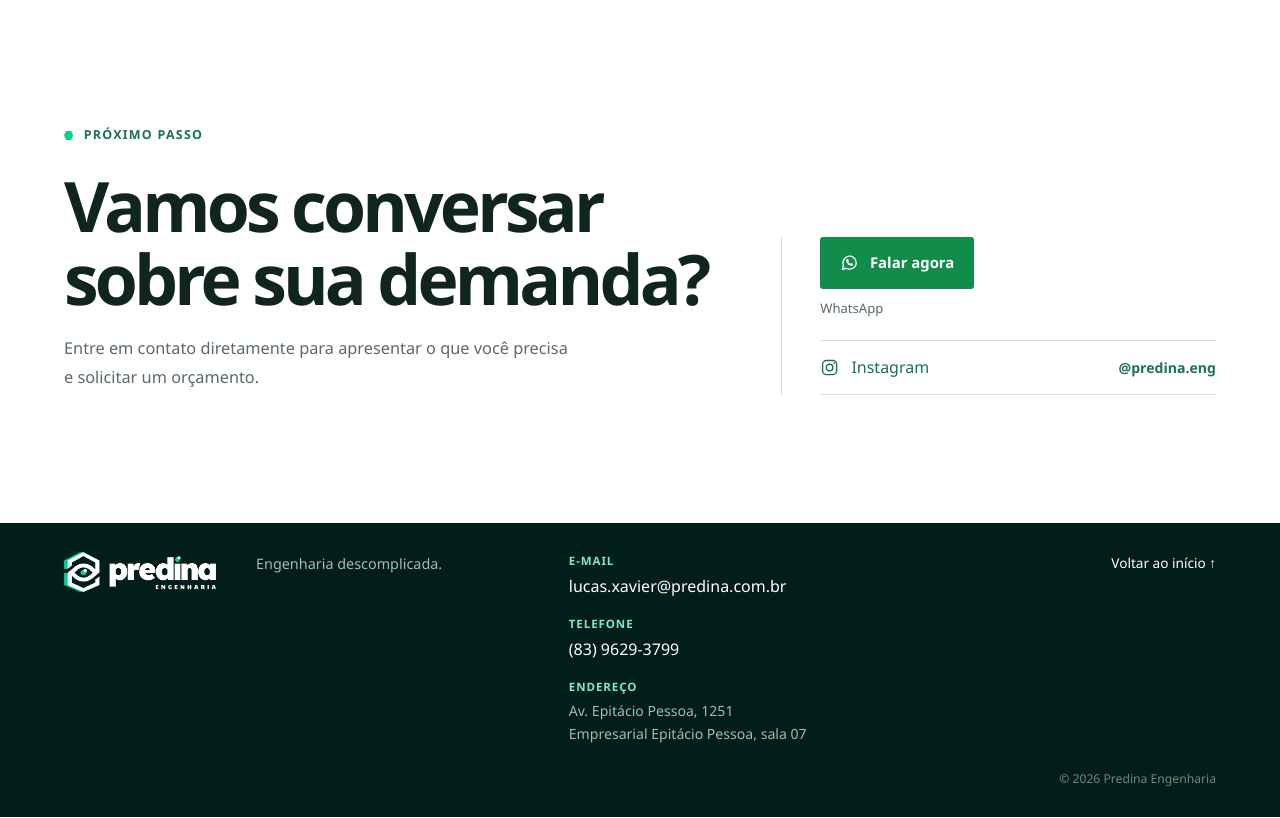
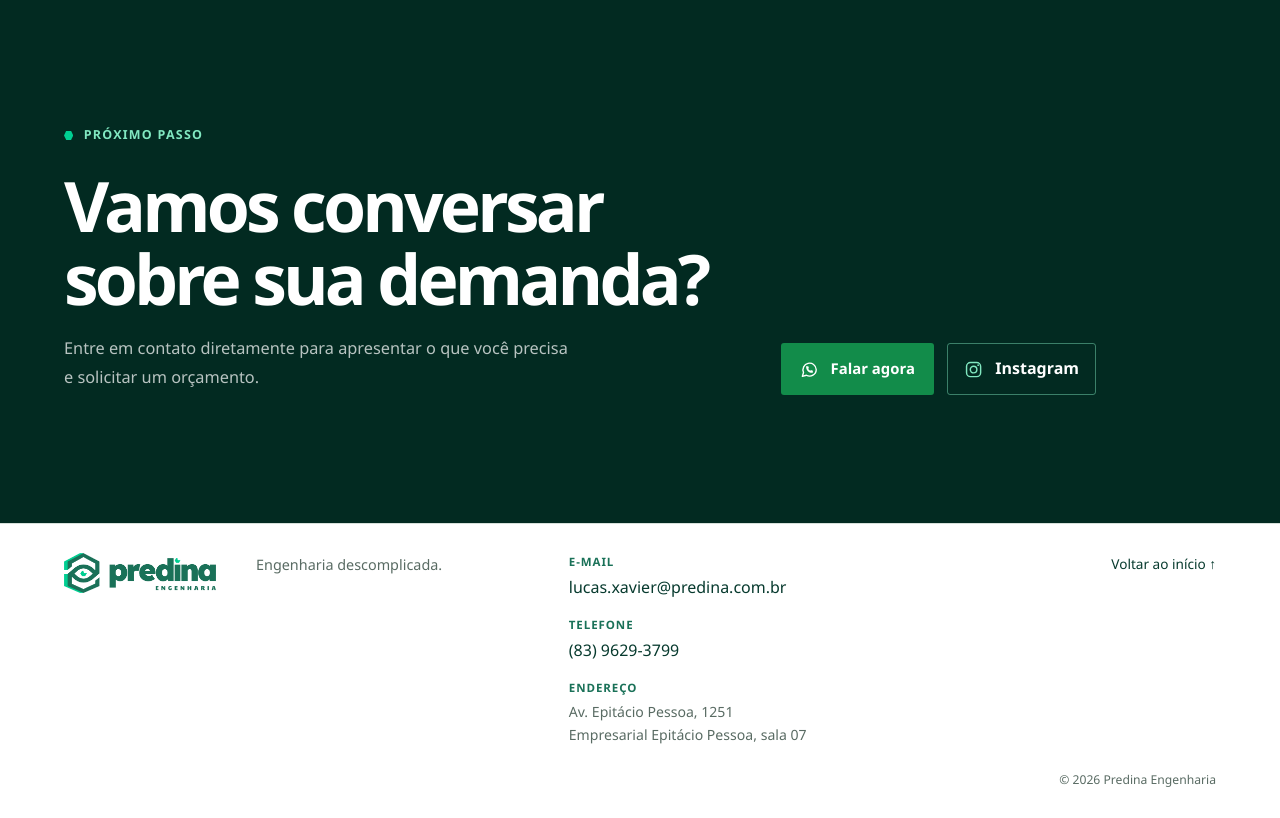
Before and after one commit to lucaasaragao/Predina_Engenharia, a plain HTML site: page index.html in a window 1280 px wide. Shown: the part 3340-4158 px from the top of the page. Drawn offline with Linux system fonts and the light colour scheme.

Commit message:
Restyle contact and footer sections

```diff
--- a/css/styles.css
+++ b/css/styles.css
@@ -117,23 +117,22 @@ h1, h2, h3, p { margin-top: 0; }
 .values-list dd { margin: 0; color: rgba(255,255,255,.67); font-size: .9rem; }
 .values-mark { position: absolute; right: -.1em; bottom: -.44em; color: rgba(0,207,146,.08); font-size: 17rem; font-weight: 800; letter-spacing: -.13em; line-height: 1; pointer-events: none; }
 
-.contact { background: var(--white); }
+.contact { color: var(--white); background: var(--green-950); }
 .contact-layout { display: grid; grid-template-columns: 1fr; gap: 2.5rem; align-items: end; }
+.contact .eyebrow { color: var(--green-300); }
 .contact h2 { margin-bottom: 1.25rem; }
-.contact .section-intro { max-width: 32rem; }
-.contact-details { display: flex; flex-direction: column; align-items: flex-start; padding-left: 0; border-left: 0; }
-.contact-label { margin-bottom: 1.35rem; color: var(--muted); font-size: .82rem; }
-.contact-social { display: flex; justify-content: space-between; gap: 2rem; width: 100%; padding: .85rem 0; border-top: 1px solid var(--line); border-bottom: 1px solid var(--line); font-weight: 650; text-decoration: none; }
-.contact-social span { color: var(--green-800); font-weight: 500; }
-.contact-details .button { margin-top: 1.4rem; }
+.contact .section-intro { max-width: 32rem; color: rgba(255,255,255,.72); }
+.contact-details { display: flex; flex-direction: row; flex-wrap: wrap; align-items: center; gap: .8rem; padding-left: 0; border-left: 0; }
+.contact-social { display: inline-flex; justify-content: flex-start; align-items: center; gap: .65rem; width: auto; min-height: 3.25rem; padding: .72rem 1rem; border: 1px solid rgba(129,232,193,.45); border-radius: 3px; color: var(--white); font-weight: 650; text-decoration: none; transition: background-color .18s ease, border-color .18s ease; }
+.contact-social span { color: var(--white); font-weight: 650; }
 
-.site-footer { color: rgba(255,255,255,.68); background: #011e18; }
+.site-footer { color: var(--muted); background: var(--white); border-top: 1px solid var(--line); }
 .footer-inner { min-height: 8rem; display: grid; grid-template-columns: 1fr auto; align-items: center; gap: 1rem; padding-block: 1.8rem; }
 .brand--footer { width: 9rem; }
 .footer-inner p { grid-column: 1 / -1; grid-row: 2; margin: 0; font-size: .9rem; }
-.back-to-top { grid-column: 2; grid-row: 1; color: var(--white); font-size: .85rem; text-decoration: none; }
-.back-to-top:hover { color: var(--green-300); }
-.footer-inner small { grid-column: 1 / -1; justify-self: start; color: rgba(255,255,255,.46); font-size: .76rem; }
+.back-to-top { grid-column: 2; grid-row: 1; color: var(--green-900); font-size: .85rem; text-decoration: none; }
+.back-to-top:hover { color: var(--green-800); }
+.footer-inner small { grid-column: 1 / -1; justify-self: start; color: var(--muted); font-size: .76rem; }
 
 @media (min-width: 480px) {
   .client-grid { grid-template-columns: repeat(3, minmax(0, 1fr)); }
@@ -170,7 +169,7 @@ h1, h2, h3, p { margin-top: 0; }
   .values-panel { padding: clamp(1.5rem, 4vw, 3rem); }
   .values-list div { grid-template-columns: minmax(9rem, .8fr) 1.2fr; gap: 1.4rem; }
   .contact-layout { grid-template-columns: minmax(0, 1.2fr) minmax(18rem, .8fr); gap: 4rem; }
-  .contact-details { padding-left: clamp(0rem, 3vw, 2.5rem); border-left: 1px solid var(--line); }
+  .contact-details { padding-left: 0; border-left: 0; }
   .footer-inner { grid-template-columns: 11rem 1fr auto; gap: 1.5rem 2rem; }
   .brand--footer { width: 9.5rem; }
   .footer-inner p { grid-column: auto; grid-row: auto; }
@@ -188,11 +187,9 @@ h1, h2, h3, p { margin-top: 0; }
 .service-tags li::after { position: absolute; top: 50%; left: .96rem; width: .26rem; height: .45rem; border-right: 2px solid var(--green-950); border-bottom: 2px solid var(--green-950); content: ""; transform: translateY(-65%) rotate(45deg); }
 
 .contact-details > .button { margin-top: 0; }
-.contact-details > .contact-label { margin-top: .55rem; }
 .contact-social { justify-content: flex-start; align-items: center; gap: .75rem; transition: color .18s ease; }
-.contact-social:hover { color: var(--green-800); }
-.contact-social .brand-icon { color: var(--green-800); }
-.contact-social strong { margin-left: auto; color: var(--green-800); font-size: .88rem; font-weight: 650; }
+.contact-social:hover { color: var(--white); border-color: var(--green-300); background: rgba(255,255,255,.08); }
+.contact-social .brand-icon { color: var(--green-300); }
 
 .technical-diagram { animation: diagram-drift 18s ease-in-out infinite alternate; }
 @keyframes diagram-drift {
@@ -213,10 +210,10 @@ h1, h2, h3, p { margin-top: 0; }
 .footer-inner p, .back-to-top, .footer-inner small { grid-column: auto; grid-row: auto; justify-self: start; }
 .footer-contact { display: grid; gap: 1rem; }
 .footer-contact-item { display: grid; gap: .2rem; }
-.footer-contact-item > span { color: var(--green-300); font-size: .72rem; font-weight: 750; letter-spacing: .08em; text-transform: uppercase; }
-.footer-contact-item a { color: var(--white); text-decoration: none; }
-.footer-contact-item a:hover, .back-to-top:hover { color: var(--green-300); }
-.footer-contact-item address { color: rgba(255,255,255,.68); font-size: .88rem; font-style: normal; line-height: 1.6; }
+.footer-contact-item > span { color: var(--green-800); font-size: .72rem; font-weight: 750; letter-spacing: .08em; text-transform: uppercase; }
+.footer-contact-item a { color: var(--green-900); text-decoration: none; }
+.footer-contact-item a:hover, .back-to-top:hover { color: var(--green-800); }
+.footer-contact-item address { color: var(--muted); font-size: .88rem; font-style: normal; line-height: 1.6; }
 @media (min-width: 800px) {
   .footer-inner { grid-template-columns: 10rem minmax(8rem, .55fr) minmax(16rem, 1fr) auto; align-items: start; }
   .footer-inner small { grid-column: 1 / -1; justify-self: end; }
--- a/index.html
+++ b/index.html
@@ -191,8 +191,7 @@
         </div>
         <div class="contact-details" data-reveal="from-right">
           <a class="button button--whatsapp" href="https://wa.me/558396293799?text=Ol%C3%A1%21%20Gostaria%20de%20conversar%20sobre%20um%20or%C3%A7amento%20com%20a%20Predina%20Engenharia." target="_blank" rel="noopener noreferrer"><svg class="brand-icon" viewBox="0 0 24 24" aria-hidden="true"><path d="M20.3 11.8a8.3 8.3 0 0 1-12.3 7.3L3 20.4l1.4-4.8a8.3 8.3 0 1 1 15.9-3.8Z" fill="none" stroke="currentColor" stroke-width="1.7" stroke-linejoin="round"/><path d="M8.2 7.6c-.3 0-.6.3-.6.7 0 4.3 3.5 7.8 7.8 7.8.4 0 .7-.3.7-.7v-1.6c0-.3-.2-.5-.5-.6l-1.6-.5c-.3-.1-.5 0-.7.3l-.4.6a8 8 0 0 1-2.7-2.7l.6-.4c.2-.2.3-.5.2-.7l-.5-1.6c-.1-.3-.3-.5-.6-.5H8.2Z" fill="currentColor"/></svg><span>Falar agora</span></a>
-          <span class="contact-label">WhatsApp</span>
-          <a class="contact-social" href="https://www.instagram.com/predina.eng/" target="_blank" rel="noopener noreferrer"><svg class="brand-icon" viewBox="0 0 24 24" aria-hidden="true"><rect x="3.2" y="3.2" width="17.6" height="17.6" rx="5" fill="none" stroke="currentColor" stroke-width="1.8"/><circle cx="12" cy="12" r="4.1" fill="none" stroke="currentColor" stroke-width="1.8"/><circle cx="17.7" cy="6.5" r="1.1" fill="currentColor"/></svg><span>Instagram</span><strong>@predina.eng</strong></a>
+          <a class="contact-social" href="https://www.instagram.com/predina.eng/" target="_blank" rel="noopener noreferrer"><svg class="brand-icon" viewBox="0 0 24 24" aria-hidden="true"><rect x="3.2" y="3.2" width="17.6" height="17.6" rx="5" fill="none" stroke="currentColor" stroke-width="1.8"/><circle cx="12" cy="12" r="4.1" fill="none" stroke="currentColor" stroke-width="1.8"/><circle cx="17.7" cy="6.5" r="1.1" fill="currentColor"/></svg><span>Instagram</span></a>
         </div>
       </div>
     </section>
@@ -201,7 +200,7 @@
   <footer class="site-footer">
     <div class="container footer-inner">
       <a class="brand brand--footer" href="#inicio" aria-label="Predina Engenharia, voltar ao início">
-        <img src="assets/images/predina-logo-light.png" width="1199" height="314" alt="Predina Engenharia">
+        <img src="assets/images/predina-logo-dark.png" width="1199" height="314" alt="Predina Engenharia">
       </a>
       <p>Engenharia descomplicada.</p>
       <div class="footer-contact" aria-label="Informações de contato">
```
